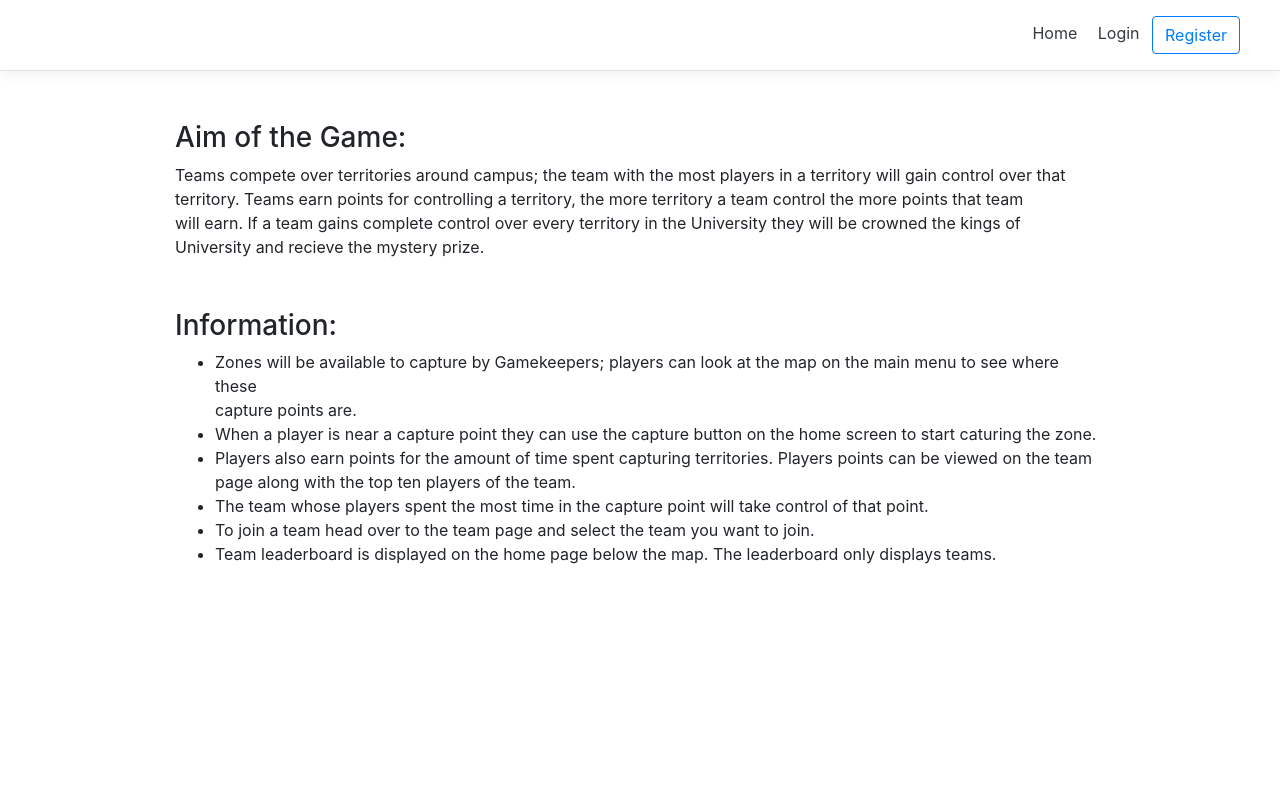
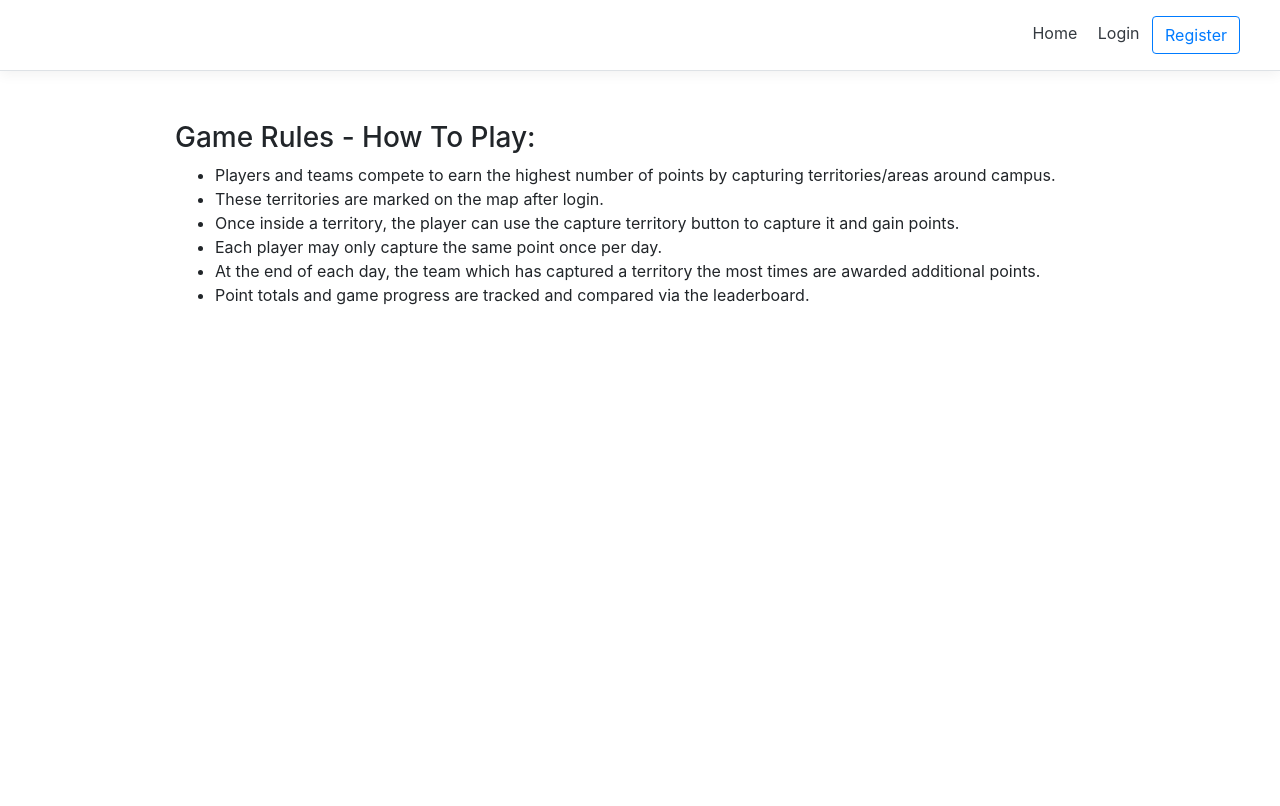
Before and after one commit to Dias2406/king-of-uni, a Django app: page /rules/ in a window 1280 px wide. Shown: the top 806 px of the page. Run offline with Django 4.2, Linux system fonts and the light colour scheme; some libraries are stand-ins or nearby versions.

Commit message:
Update rules.html
updated rules

```diff
--- a/mysite/personal/templates/personal/rules.html
+++ b/mysite/personal/templates/personal/rules.html
@@ -2,23 +2,14 @@
 
 {% block content %}
 <div class="container">
-    <h3 style="margin-top: 50px;">Aim of the Game:</h3>
-    <p>Teams compete over territories around campus; the team with the most players in a territory will gain control over that<br>
-        territory. Teams earn points for controlling a territory, the more territory a team control the more points that team <br>
-        will earn. If a team gains complete control over every territory in the University they will be crowned the kings of <br>
-        University and recieve the mystery prize.
-    </p>
-    <h3 style="margin-top: 50px;">Information:</h3>
+    <h3 style="margin-top: 50px;">Game Rules - How To Play:</h3>
     <ul>
-        <li>Zones will be available to capture by Gamekeepers; players can look at the map on the main menu to see where these<br>
-            capture points are.
-        </li>
-        <li>When a player is near a capture point they can use the capture button on the home screen to start caturing the zone.</li>
-        <li>Players also earn points for the amount of time spent capturing territories. Players points can be viewed on the team <br>
-            page along with the top ten players of the team.</li>
-        <li>The team whose players spent the most time in the capture point will take control of that point.</li>
-        <li>To join a team head over to the team page and select the team you want to join.</li>
-        <li>Team leaderboard is displayed on the home page below the map. The leaderboard only displays teams.</li>
+        <li>Players and teams compete to earn the highest number of points by capturing territories/areas around campus.</li>
+        <li>These territories are marked on the map after login.</li>
+        <li>Once inside a territory, the player can use the capture territory button to capture it and gain points.</li>
+        <li>Each player may only capture the same point once per day.</li>
+        <li>At the end of each day, the team which has captured a territory the most times are awarded additional points.</li>
+        <li>Point totals and game progress are tracked and compared via the leaderboard.</li>
     </ul>
 </div>
 {% endblock content %}
```
